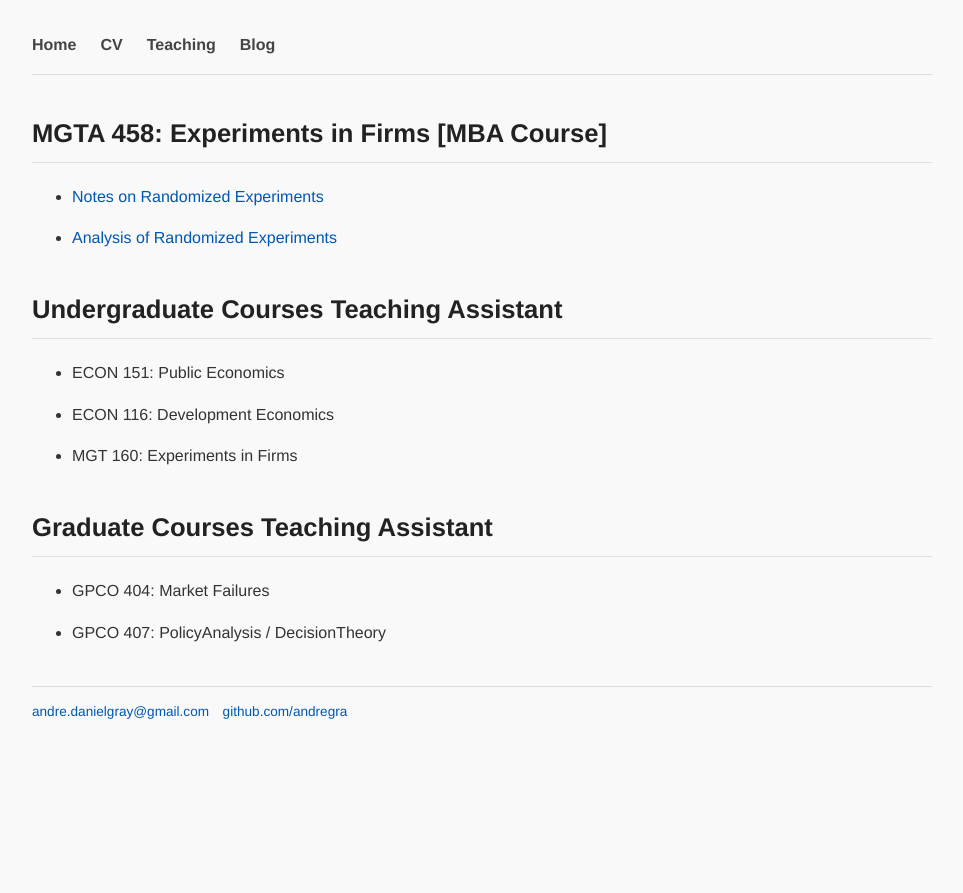
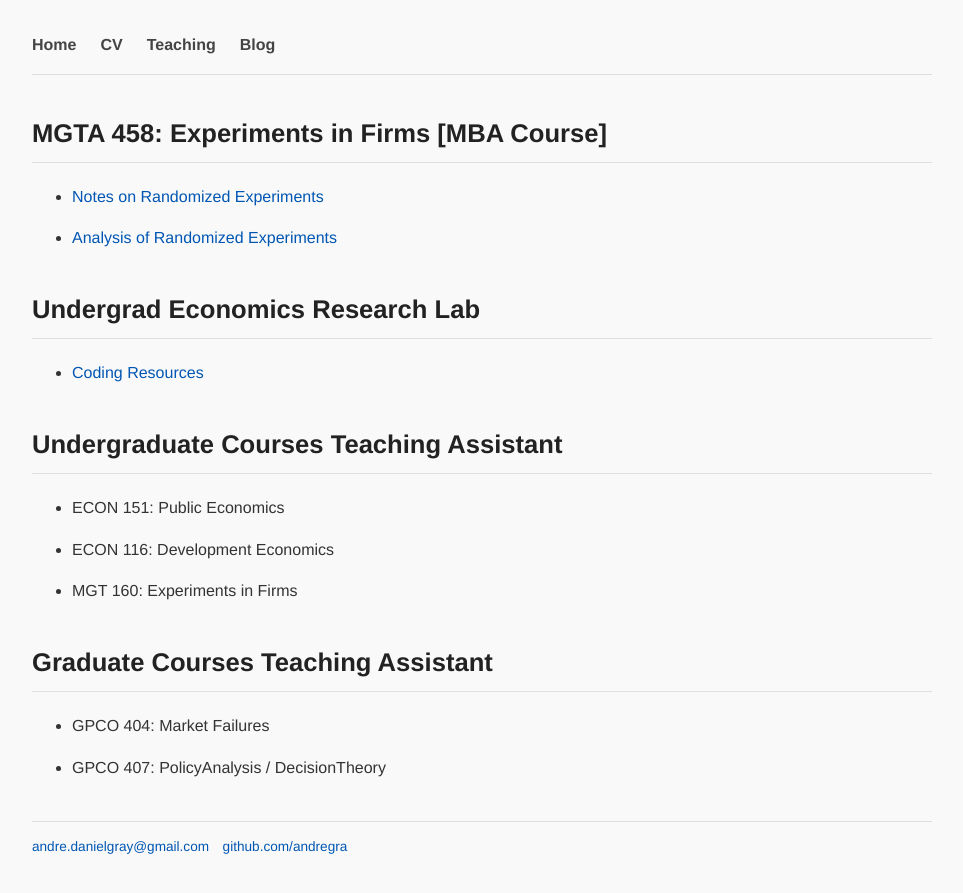
Before and after one commit to andregra/andregra.github.io, a Jekyll site: the page built from teaching.md, in a window 1280 px wide. Shown: the top 893 px of the page, without its empty margins (158-1121 px from the left). Built offline with Jekyll 4.4.1, drawn with Linux system fonts in a browser that asks for light colours.

Commit message:
Update teaching.md

```diff
--- a/teaching.md
+++ b/teaching.md
@@ -10,6 +10,11 @@ permalink: /teaching/
 			<li><a href="/assets/randomization_notes.pdf">Notes on Randomized Experiments  </a>
 			</li>
 			<li><a href="/assets/analysis_notes.pdf"> Analysis of Randomized Experiments </a> </li>
+	  	</ul>
+	 <h2> Undergrad Economics Research Lab </h2>
+	  	<ul class="papers">
+			<li><a href="https://github.com/andregra/undergradlab_resources"> Coding Resources  </a>
+			</li>
 	  	</ul>
 	 	 <h2> Undergraduate Courses Teaching Assistant </h2>
 	  	<ul class="papers">
```
